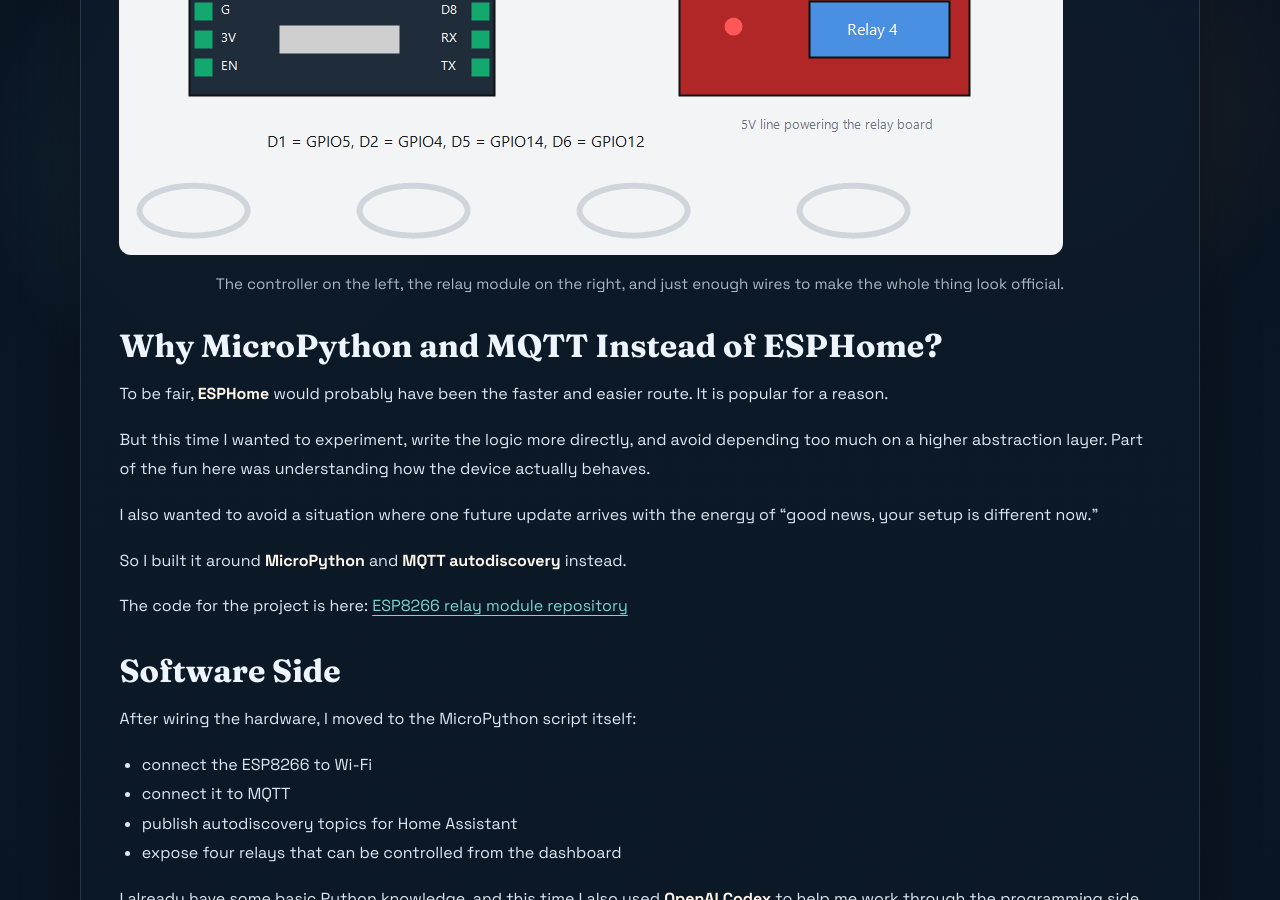
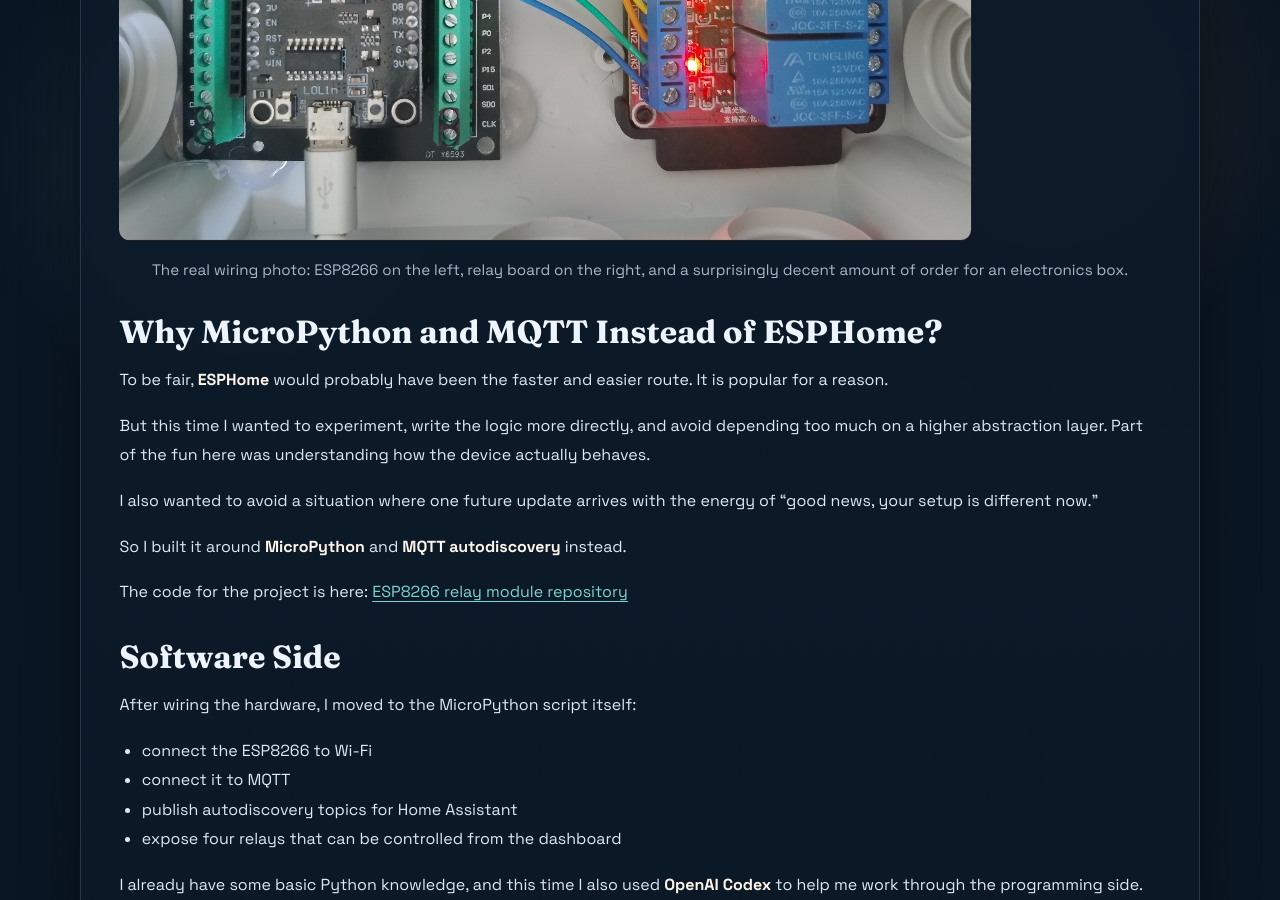
Before and after one commit to eriksleziona/eriksleziona.github.io, a Jekyll site: the page built from _posts/2026-04-21-esp8266-relay-controller-micropython-mqtt-boot-loop.md, in a window 1280 px wide and 900 px high, scrolled down 1761 px. Built offline with Jekyll 4.4.1, drawn with Linux system fonts in a browser that asks for light colours; some of the changed text lies outside the part shown.

Commit message:
Post Update image

```diff
--- a/_posts/2026-04-21-esp8266-relay-controller-micropython-mqtt-boot-loop.md
+++ b/_posts/2026-04-21-esp8266-relay-controller-micropython-mqtt-boot-loop.md
@@ -34,8 +34,8 @@ The relay board itself was powered from the controller's `5V` pin, and the contr
 This gave me enough flexibility to use a relay either as a normal switch or as a short pulse trigger, depending on what I want to control later.
 
 <figure>
-  <img src="{{ '/assets/images/esp8266-relay-wiring-overview.png' | relative_url }}" alt="ESP8266 controller mounted inside an enclosure and wired to a 4-channel relay board." />
-  <figcaption>The controller on the left, the relay module on the right, and just enough wires to make the whole thing look official.</figcaption>
+  <img src="{{ '/assets/images/esp8266-esptool-wiring.png' | relative_url }}" alt="ESP8266 controller mounted inside an enclosure and wired to a 4-channel relay board." />
+  <figcaption>The real wiring photo: ESP8266 on the left, relay board on the right, and a surprisingly decent amount of order for an electronics box.</figcaption>
 </figure>
 
 ## Why MicroPython and MQTT Instead of ESPHome?
@@ -103,8 +103,8 @@ With the firmware fixed and the script in place, the relay controller appeared c
 That is always the moment when a project stops feeling like a box full of wires and starts feeling like an actual system.
 
 <figure>
-  <img src="{{ '/assets/images/esp8266-relay-homeassistant-dashboard.png' | relative_url }}" alt="Home Assistant dashboard showing an MQTT relay controller with four switch controls." />
-  <figcaption>Four relays, one dashboard, and absolutely no reason to get up from the chair anymore.</figcaption>
+  <img src="{{ '/assets/images/mqtt_data.png' | relative_url }}" alt="Home Assistant dashboard showing MQTT relay controls and device data for the ESP8266 relay controller." />
+  <figcaption>The actual Home Assistant view from the repo: relay controls, MQTT data, and the small but satisfying feeling that the whole thing is finally alive.</figcaption>
 </figure>
 
 ## Outcome
```
Also changed, not shown: assets/images/esp8266-esptool-wiring.png (added), assets/images/mqtt_data.png (added).
